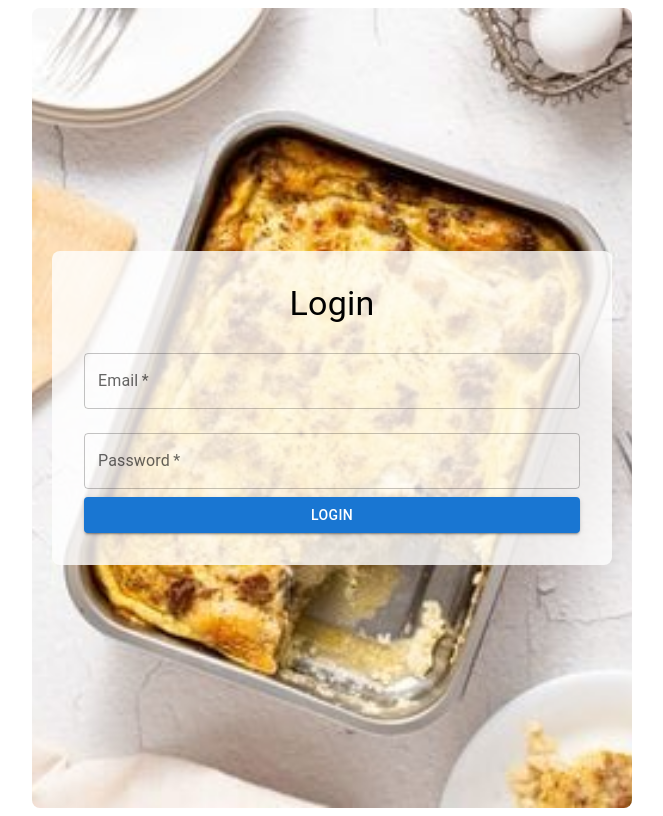
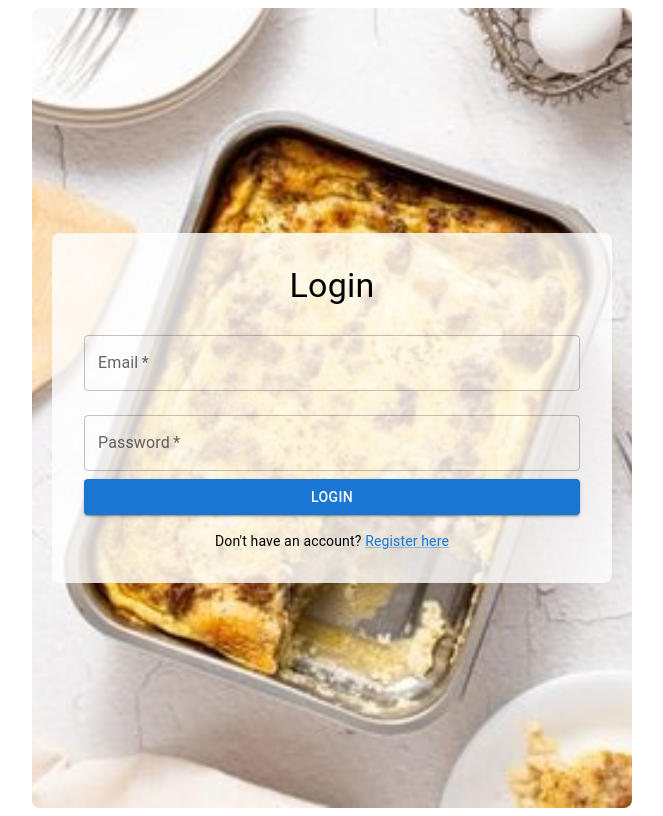
Before and after one commit to EdwardCodeTriber/Online-Recipe-website-, a React (Vite) app in the folder recipe-app/: page /login in a window 1280 px wide. Shown: the whole page, without its empty margins (308-971 px from the left). Built offline with nearby package versions, Linux system fonts and the light colour scheme.

Commit message:
modified components

```diff
--- a/recipe-app/src/App.jsx
+++ b/recipe-app/src/App.jsx
@@ -1,11 +1,11 @@
-import React from 'react';
-import { BrowserRouter as Router, Route, Routes } from 'react-router-dom';
-import LoginPage from './components/LoginPage';
-import RegistrationPage from './components/RegistrationPage';
-import HomePage from './components/HomePage';
-import RecipeForm from './components/RecipeForm';
-import TermsAndConditions from './components/TermsAndConditions ';
-import LandingPage from './components/LandingPage';
+import React from "react";
+import { BrowserRouter as Router, Route, Routes } from "react-router-dom";
+import LoginPage from "./components/LoginPage";
+import RegistrationPage from "./components/RegistrationPage";
+import HomePage from "./components/HomePage";
+import RecipeForm from "./components/RecipeForm";
+import LandingPage from "./components/LandingPage";
+import ProtectedRoute from "./components/ProtectedRoute";
 
 function App() {
   return (
@@ -14,10 +14,16 @@ function App() {
         <Route path="/" element={<LandingPage />} />
         <Route path="/login" element={<LoginPage />} />
         <Route path="/register" element={<RegistrationPage />} />
-        <Route path="/home" element={<HomePage />} />
+        <Route
+          path="/home"
+          element={
+            <ProtectedRoute>
+              <HomePage />
+            </ProtectedRoute>
+          }
+        />
         <Route path="/add-recipe" element={<RecipeForm />} />
         <Route path="/edit-recipe/:id" element={<RecipeForm />} />
-        <Route path="/terms" element={<TermsAndConditions />} />
       </Routes>
     </Router>
   );
--- a/recipe-app/src/components/LoginPage.jsx
+++ b/recipe-app/src/components/LoginPage.jsx
@@ -1,18 +1,47 @@
 import React, { useState } from 'react';
-import { TextField, Button, Typography, Container, Box } from '@mui/material';
-import { useNavigate } from 'react-router-dom';
-import picture from '../assets/back.jpg'; // Assuming the background image is the same
+import { TextField, Button, Typography, Container, Box, Snackbar, Alert, Link } from '@mui/material';
+import { useNavigate, Link as RouterLink } from 'react-router-dom';
+import picture from '../assets/back.jpg';
+import axios from 'axios';
 
 const LoginPage = () => {
   const [email, setEmail] = useState('');
   const [password, setPassword] = useState('');
+  const [error, setError] = useState(null);
   const navigate = useNavigate();
 
-  const handleLogin = (e) => {
+  const handleLogin = async (e) => {
     e.preventDefault();
-    // Validate and authenticate the user
-    // On success: navigate to the home page
-    navigate('/home');
+
+    // Validate fields
+    if (!email || !password) {
+      setError('Email and password are required.');
+      return;
+    }
+
+    // Check credentials
+    try {
+      const response = await axios.get('http://localhost:5000/users', {
+        params: {
+          email: email,
+          password: password
+        }
+      });
+
+      // Check if the user exists
+      if (response.data.length > 0) {
+        setError(null);
+        navigate('/home');
+      } else {
+        setError('Invalid email or password.');
+      }
+    } catch (error) {
+      setError('An error occurred during login. Please try again.');
+    }
+  };
+
+  const handleCloseAlert = () => {
+    setError(null);
   };
 
   return (
@@ -24,10 +53,10 @@ const LoginPage = () => {
         backgroundPosition: 'center',
         padding: '20px',
         borderRadius: '8px',
-        height: '100vh',  // Full height
-        display: 'flex',  // Flex container
-        justifyContent: 'center',  // Center content horizontally
-        alignItems: 'center',  // Center content vertically
+        minHeight: '100vh',
+        display: 'flex',
+        justifyContent: 'center',
+        alignItems: 'center',
       }}
     >
       <Box
@@ -35,10 +64,10 @@ const LoginPage = () => {
         flexDirection="column"
         justifyContent="center"
         alignItems="center"
-        bgcolor="rgba(255, 255, 255, 0.8)"  // Transparent white background for readability
-        p={4}  // Padding inside the box
-        borderRadius={2}  // Rounded corners
-        width="100%"  // Full width of the form
+        bgcolor="rgba(255, 255, 255, 0.8)"
+        p={4}
+        borderRadius={2}
+        width="100%"
       >
         <Typography variant="h4" gutterBottom>Login</Typography>
         <form onSubmit={handleLogin} style={{ width: '100%' }}>
@@ -49,6 +78,8 @@ const LoginPage = () => {
             fullWidth
             required
             margin="normal"
+            error={!!error && error.includes('Email')}
+            helperText={error && error.includes('Email') ? error : ''}
           />
           <TextField
             label="Password"
@@ -58,11 +89,30 @@ const LoginPage = () => {
             fullWidth
             required
             margin="normal"
+            error={!!error && error.includes('Password')}
+            helperText={error && error.includes('Password') ? error : ''}
           />
           <Button type="submit" variant="contained" color="primary" fullWidth>
             Login
           </Button>
         </form>
+
+        {/* Add link to register page */}
+        <Typography variant="body2" mt={2}>
+          Don't have an account?{' '}
+          <Link component={RouterLink} to="/register" variant="body2">
+            Register here
+          </Link>
+        </Typography>
+
+        {/* Snackbar for error messages */}
+        {error && (
+          <Snackbar open={!!error} autoHideDuration={6000} onClose={handleCloseAlert}>
+            <Alert onClose={handleCloseAlert} severity="error" sx={{ width: '100%' }}>
+              {error}
+            </Alert>
+          </Snackbar>
+        )}
       </Box>
     </Container>
   );
--- /dev/null
+++ b/recipe-app/src/components/ProtectedRoute.jsx
@@ -0,0 +1,17 @@
+import React from 'react';
+import { Navigate } from 'react-router-dom';
+
+const ProtectedRoute = ({ children }) => {
+    // Get the user from localStorage
+  const user = JSON.parse(localStorage.getItem('user'));
+
+  // If no user is found, redirect to the login page
+  if (!user) {
+    return <Navigate to="/login" />;
+  }
+
+  // If user is authenticated, render the protected component
+  return children;
+};
+
+export default ProtectedRoute;
--- a/recipe-app/src/components/RegistrationPage.jsx
+++ b/recipe-app/src/components/RegistrationPage.jsx
@@ -1,6 +1,6 @@
 import React, { useState } from 'react';
-import {useNavigate} from 'react-router-dom';
-import { TextField, Button, Typography, Container, Box, CircularProgress, Snackbar, Alert } from '@mui/material';
+import { useNavigate } from 'react-router-dom';
+import { TextField, Button, Typography, Container, Box, CircularProgress, Snackbar, Alert, Link, Dialog, DialogTitle, DialogContent, DialogActions } from '@mui/material';
 import axios from 'axios';
 import picture from '../assets/back.jpg';
 
@@ -9,9 +9,10 @@ const RegistrationPage = () => {
   const [email, setEmail] = useState('');
   const [password, setPassword] = useState('');
   const [confirmPassword, setConfirmPassword] = useState('');
-  const navigate = useNavigate("");
   const [loading, setLoading] = useState(false);
   const [alert, setAlert] = useState({ open: false, message: '', severity: '' });
+  const [termsOpen, setTermsOpen] = useState(false); // For controlling the Terms & Conditions modal
+  const navigate = useNavigate();
 
   const handleRegister = async (e) => {
     e.preventDefault();
@@ -26,12 +27,12 @@ const RegistrationPage = () => {
     try {
       await axios.post('http://localhost:5000/users', { name, email, password });
       setLoading(false);
-      setAlert({ open: true, message: 'Registration successful!', severity: 'success' }, 4000);
-      setName("");
-      setEmail("")
-      setPassword("");
-      setConfirmPassword("");
-      navigate("/login")
+      setAlert({ open: true, message: 'Registration successful!', severity: 'success' });
+      setName('');
+      setEmail('');
+      setPassword('');
+      setConfirmPassword('');
+      navigate('/login');
     } catch (error) {
       setLoading(false);
       setAlert({ open: true, message: 'Error registering user', severity: 'error' });
@@ -40,6 +41,14 @@ const RegistrationPage = () => {
 
   const handleCloseAlert = () => {
     setAlert({ open: false, message: '', severity: '' });
+  };
+
+  const handleTermsOpen = () => {
+    setTermsOpen(true);
+  };
+
+  const handleTermsClose = () => {
+    setTermsOpen(false);
   };
 
   return (
@@ -106,8 +115,30 @@ const RegistrationPage = () => {
           <Button type="submit" variant="contained" color="primary" fullWidth disabled={loading}>
             {loading ? <CircularProgress size={24} color="inherit" /> : 'Register'}
           </Button>
+          <Typography variant="body2" align="center" mt={2}>
+            By registering, you agree to our{' '}
+            <Link component="button" variant="body2" onClick={handleTermsOpen}>
+              Terms and Conditions
+            </Link>.
+          </Typography>
         </form>
       </Box>
+
+      {/* Terms and Conditions Dialog */}
+      <Dialog open={termsOpen} onClose={handleTermsClose} maxWidth="md" fullWidth>
+        <DialogTitle>Terms and Conditions</DialogTitle>
+        <DialogContent>
+          <Typography variant="body1">
+            These terms and conditions outline the rules and regulations for the use of our Recipe Application...
+            {/* Add your actual terms content here */}
+          </Typography>
+        </DialogContent>
+        <DialogActions>
+          <Button onClick={handleTermsClose} color="primary">
+            Close
+          </Button>
+        </DialogActions>
+      </Dialog>
 
       {/* Alert for success/error messages */}
       <Snackbar open={alert.open} autoHideDuration={6000} onClose={handleCloseAlert}>
--- a/recipe-app/src/components/TermsAndConditions .jsx
+++ /dev/null
@@ -1,15 +0,0 @@
-import React from 'react';
-import { Container, Typography } from '@mui/material';
-
-const TermsAndConditions = () => {
-  return (
-    <Container>
-      <Typography variant="h4" gutterBottom>Terms and Conditions</Typography>
-      <Typography variant="body1">
-        These terms and conditions outline the rules and regulations for the use of our Recipe Application...
-      </Typography>
-    </Container>
-  );
-};
-
-export default TermsAndConditions;
```
